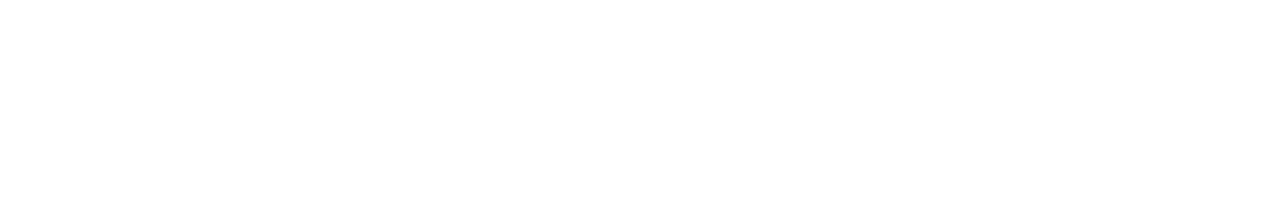
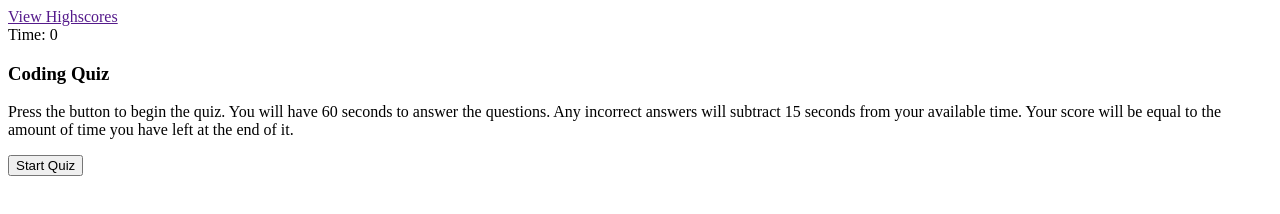
Before and after one commit to TheManamana/TestYourself-CodeQuiz, a plain HTML site: page index.html in a window 1280 px wide. Drawn offline with Linux system fonts and the light colour scheme.

Commit message:
added button and other html

```diff
--- a/index.html
+++ b/index.html
@@ -10,6 +10,38 @@
   </head>
 
   <body>
+    <div class="scores"> <a href = "">View Highscores</a></div>
+    <div class="timer">Time: <span id="time">0</span></div>
+
+
+    <article>
+      <section id="main">
+        <h1>Coding Quiz</h1>
+        <p>
+          Press the button to begin the quiz. You will have 60 seconds to answer the questions.
+          Any incorrect answers will subtract 15 seconds from your available time.
+          Your score will be equal to the amount of time you have left at the end of it.
+        </p>
+        <button id="start">Start Quiz</button>
+      </section>
+
+      <div id="quiz">
+        <h2 id="question"></h2>
+        <div id="answers"> </div>
+
+      </div>
+
+
+
+
+
+    </article>
+
+
+
+
+
+
 
 
     <script src="./assets/js/script.js"></script>
```
